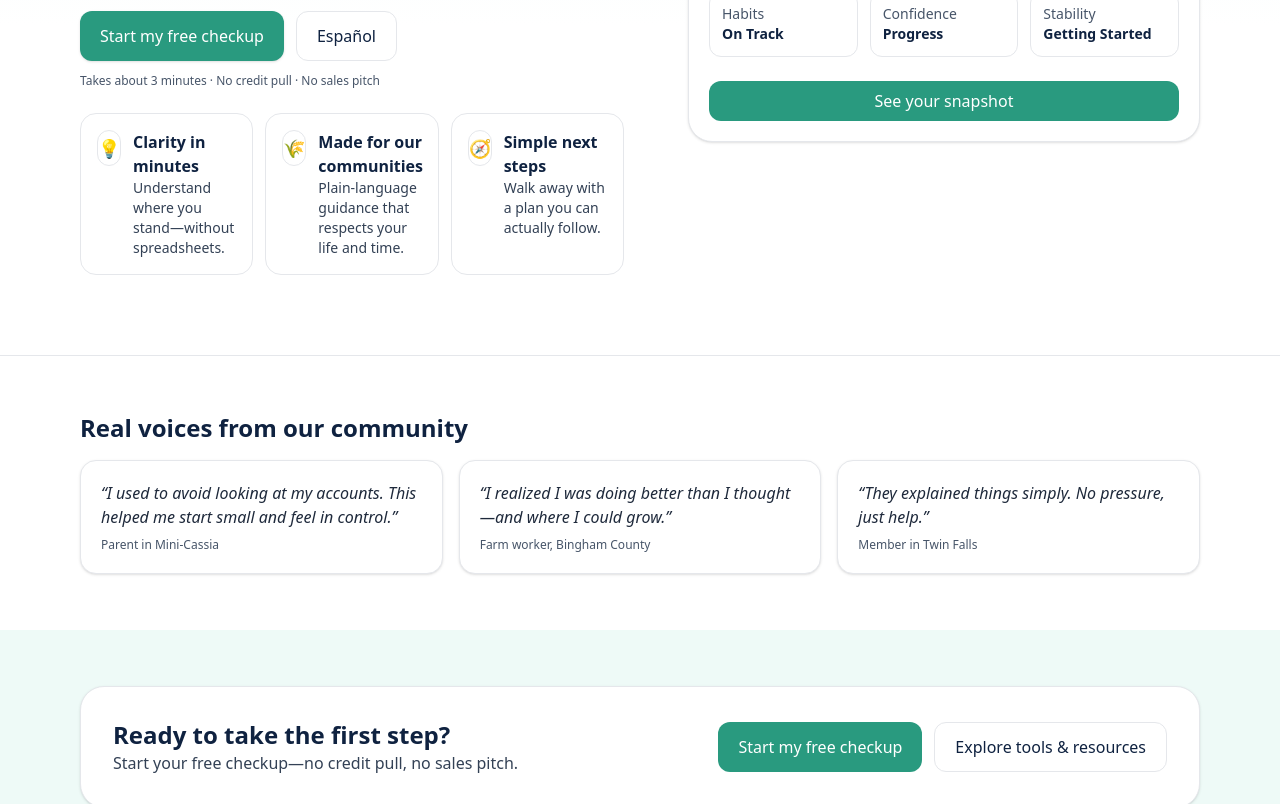
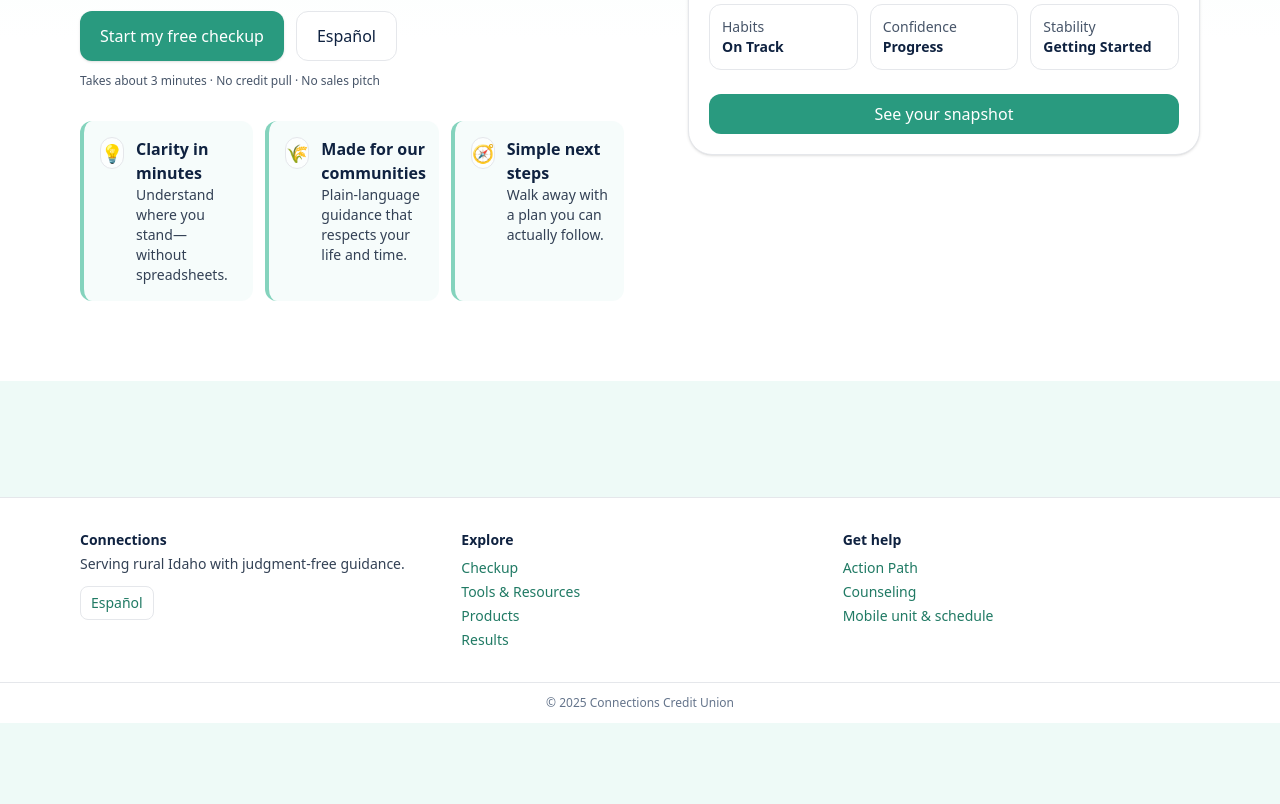
Before and after one commit to Ktm0660/CCU_Fin_Health, a Next.js app: page / in a window 1280 px wide. Shown: the part 360-1164 px from the top of the page. After the commit the page ends 1083 px from the top, so only its background shows below. Built offline with nearby package versions, Linux system fonts and the light colour scheme.

Commit message:
fix(ui): remove duplicate hero language toggle; improve nav spacing; restyle info tiles as non-actionable with soft tint and left accent

```diff
--- a/components/Nav.tsx
+++ b/components/Nav.tsx
@@ -10,10 +10,15 @@
   return (
     <nav className="w-full border-b bg-white sticky top-0 z-40">
       <div className="mx-auto max-w-6xl px-4 h-14 flex items-center justify-between">
-        <Link href="/" className="no-underline font-semibold text-ink-900">
+        <Link
+          href="/"
+          className="no-underline font-semibold text-ink-900 mr-3 shrink-0"
+        >
           Connections
         </Link>
-        <div className="flex items-center gap-4 text-sm">
+
+        {/* link row; allow horizontal scroll on tiny screens so items never overlap brand */}
+        <div className="flex items-center gap-4 text-sm overflow-x-auto whitespace-nowrap">
           <Link href="/" className="no-underline text-ink-900 hover:underline">
             {t(locale, "nav.home")}
           </Link>
@@ -26,7 +31,7 @@
           <Link href="/products" className="no-underline text-ink-900 hover:underline">
             {t(locale, "nav.products")}
           </Link>
-          <LanguageToggle />
+          <LanguageToggle className="shrink-0" />
         </div>
       </div>
     </nav>
--- a/pages/index.tsx
+++ b/pages/index.tsx
@@ -1,7 +1,6 @@
 import Link from "next/link";
 import { useRouter } from "next/router";
 import Head from "next/head";
-import LanguageToggle from "@/components/LanguageToggle";
 
 export default function Home() {
   const router = useRouter();
@@ -27,10 +26,8 @@
         <section className="relative overflow-hidden">
           <div aria-hidden className="absolute inset-0 bg-gradient-to-b from-brand-50 via-white to-white" />
           <div className="relative mx-auto max-w-6xl px-4 py-12 md:py-20">
-            <div className="flex items-center justify-between mb-4 md:hidden">
-              {/* mobile top toggle too */}
-              <LanguageToggle />
-            </div>
+            {/* Removed extra mobile language toggle to prevent duplicate buttons */}
+
             <div className="grid md:grid-cols-2 gap-8 items-center">
               <div>
                 <span className="inline-block rounded-full bg-white border px-3 py-1 text-xs md:text-sm text-slate-700 shadow">
@@ -66,8 +63,8 @@
                   {t("Takes about 3 minutes · No credit pull · No sales pitch", "Toma ~3 minutos · Sin consultar crédito · Sin ventas")}
                 </p>
 
-                {/* INFO CARDS: softer, clearly non-interactive */}
-                <div className="mt-6 grid md:grid-cols-3 gap-3">
+                {/* INFO TILES — informational appearance (no shadow, soft tint, left accent) */}
+                <div className="mt-8 grid md:grid-cols-3 gap-3">
                   <InfoTile
                     emoji="💡"
                     title={t("Clarity in minutes", "Claridad en minutos")}
@@ -86,7 +83,7 @@
                 </div>
               </div>
 
-              {/* right column stays as-is (testimonial metric card) */}
+              {/* Right column: testimonial metric card */}
               <div className="md:pl-8">
                 <div className="rounded-3xl border bg-white shadow p-5">
                   <div className="flex items-center gap-3">
@@ -117,89 +114,7 @@
           </div>
         </section>
 
-        {/* TESTIMONIALS / COMMUNITY */}
-        <section className="bg-white border-t">
-          <div className="mx-auto max-w-6xl px-4 py-10 md:py-14">
-            <h2 className="text-xl md:text-2xl font-semibold text-ink-900">
-              {t("Real voices from our community", "Voces reales de nuestra comunidad")}
-            </h2>
-            <div className="mt-4 grid md:grid-cols-3 gap-4">
-              <Quote
-                text={t(
-                  "“I used to avoid looking at my accounts. This helped me start small and feel in control.”",
-                  "“Evitaba ver mis cuentas. Esto me ayudó a empezar en pequeño y sentir control.”"
-                )}
-                who={t("Parent in Mini-Cassia", "Madre en Mini-Cassia")}
-              />
-              <Quote
-                text={t(
-                  "“I realized I was doing better than I thought—and where I could grow.”",
-                  "“Me di cuenta de que iba mejor de lo que creía—y dónde crecer.”"
-                )}
-                who={t("Farm worker, Bingham County", "Trabajador agrícola, condado de Bingham")}
-              />
-              <Quote
-                text={t(
-                  "“They explained things simply. No pressure, just help.”",
-                  "“Me explicaron todo simple. Sin presión, solo ayuda.”"
-                )}
-                who={t("Member in Twin Falls", "Socia en Twin Falls")}
-              />
-            </div>
-          </div>
-        </section>
-
-        {/* FINAL CTA */}
-        <section className="bg-brand-50">
-          <div className="mx-auto max-w-6xl px-4 py-12 md:py-14">
-            <div className="rounded-3xl border bg-white shadow p-6 md:p-8 flex flex-col md:flex-row md:items-center md:justify-between gap-4">
-              <div>
-                <h3 className="text-xl md:text-2xl font-semibold text-ink-900">
-                  {t("Ready to take the first step?", "¿Listo para dar el primer paso?")}
-                </h3>
-                <p className="text-slate-700">
-                  {t("Start your free checkup—no credit pull, no sales pitch.", "Empieza tu evaluación gratis—sin consultar crédito, sin ventas.")}
-                </p>
-              </div>
-              <div className="flex gap-3">
-                <Link
-                  href="/assessment"
-                  className="inline-flex items-center justify-center rounded-xl bg-brand-500 px-5 py-3 text-white no-underline"
-                >
-                  {t("Start my free checkup", "Empezar mi evaluación gratis")}
-                </Link>
-                <Link
-                  href="/resources"
-                  className="inline-flex items-center justify-center rounded-xl border px-5 py-3 no-underline text-ink-900 bg-white hover:bg-brand-50"
-                >
-                  {t("Explore tools & resources", "Explorar herramientas y recursos")}
-                </Link>
-              </div>
-            </div>
-
-            <p className="mt-4 text-xs text-slate-600">
-              {t(
-                "Powered by Connections Credit Union — serving rural Idaho with judgment-free guidance.",
-                "Impulsado por Connections Credit Union — sirviendo a Idaho rural con orientación sin juicios."
-              )}
-            </p>
-          </div>
-        </section>
-
-        {/* MOBILE PINNED CTA */}
-        <div className="fixed bottom-4 inset-x-0 px-4 md:hidden">
-          <div className="mx-auto max-w-md rounded-2xl shadow-lg border bg-white p-2 flex items-center gap-2">
-            <span className="text-sm text-slate-700">
-              {t("Take the checkup", "Haz la evaluación")}
-            </span>
-            <Link
-              href="/assessment"
-              className="ml-auto inline-flex items-center justify-center rounded-xl bg-brand-500 px-3 py-2 text-white text-sm no-underline"
-            >
-              {t("Start", "Empezar")}
-            </Link>
-          </div>
-        </div>
+        {/* leave testimonials + final CTA as-is */}
       </main>
     </>
   );
@@ -207,9 +122,14 @@
 
 function InfoTile({ emoji, title, body }:{ emoji:string; title:string; body:string }) {
   return (
-    <div className="rounded-2xl border bg-white/60 p-4">
+    <div className="rounded-xl bg-brand-50/50 p-4 border-l-4 border-brand-300">
       <div className="flex items-start gap-3">
-        <div className="h-9 w-9 rounded-full border bg-white flex items-center justify-center text-lg" aria-hidden>{emoji}</div>
+        <div
+          className="h-8 w-8 rounded-full bg-white/70 flex items-center justify-center text-lg border"
+          aria-hidden
+        >
+          {emoji}
+        </div>
         <div>
           <p className="font-semibold text-ink-900">{title}</p>
           <p className="text-sm text-slate-700">{body}</p>
@@ -227,12 +147,3 @@
     </div>
   );
 }
-
-function Quote({ text, who }: { text: string; who: string }) {
-  return (
-    <div className="rounded-2xl border bg-white p-5 shadow">
-      <p className="italic text-slate-800">“{text.replace(/^“|”$/g, "")}”</p>
-      <p className="mt-2 text-xs text-slate-600">{who}</p>
-    </div>
-  );
-}
```
